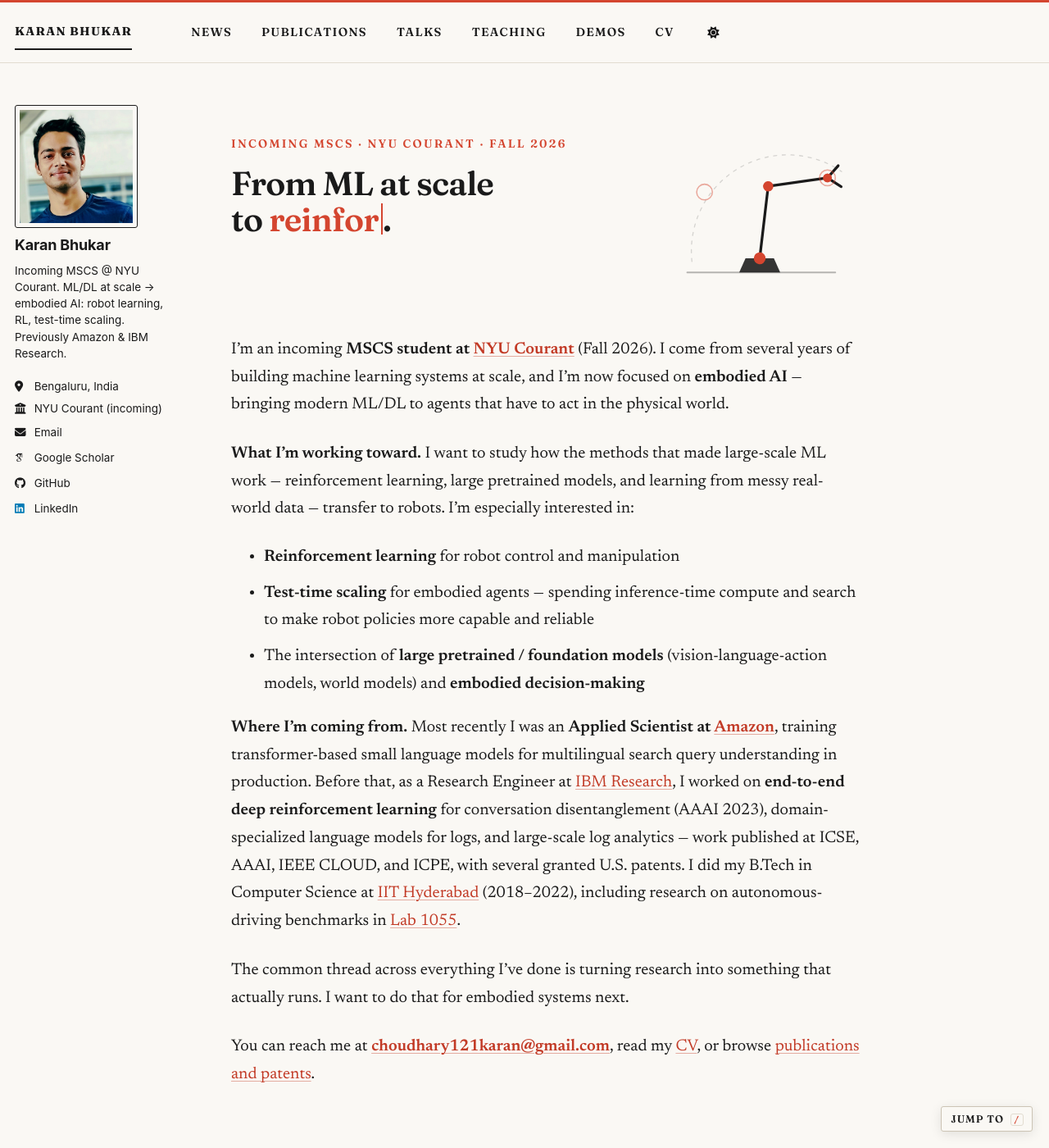
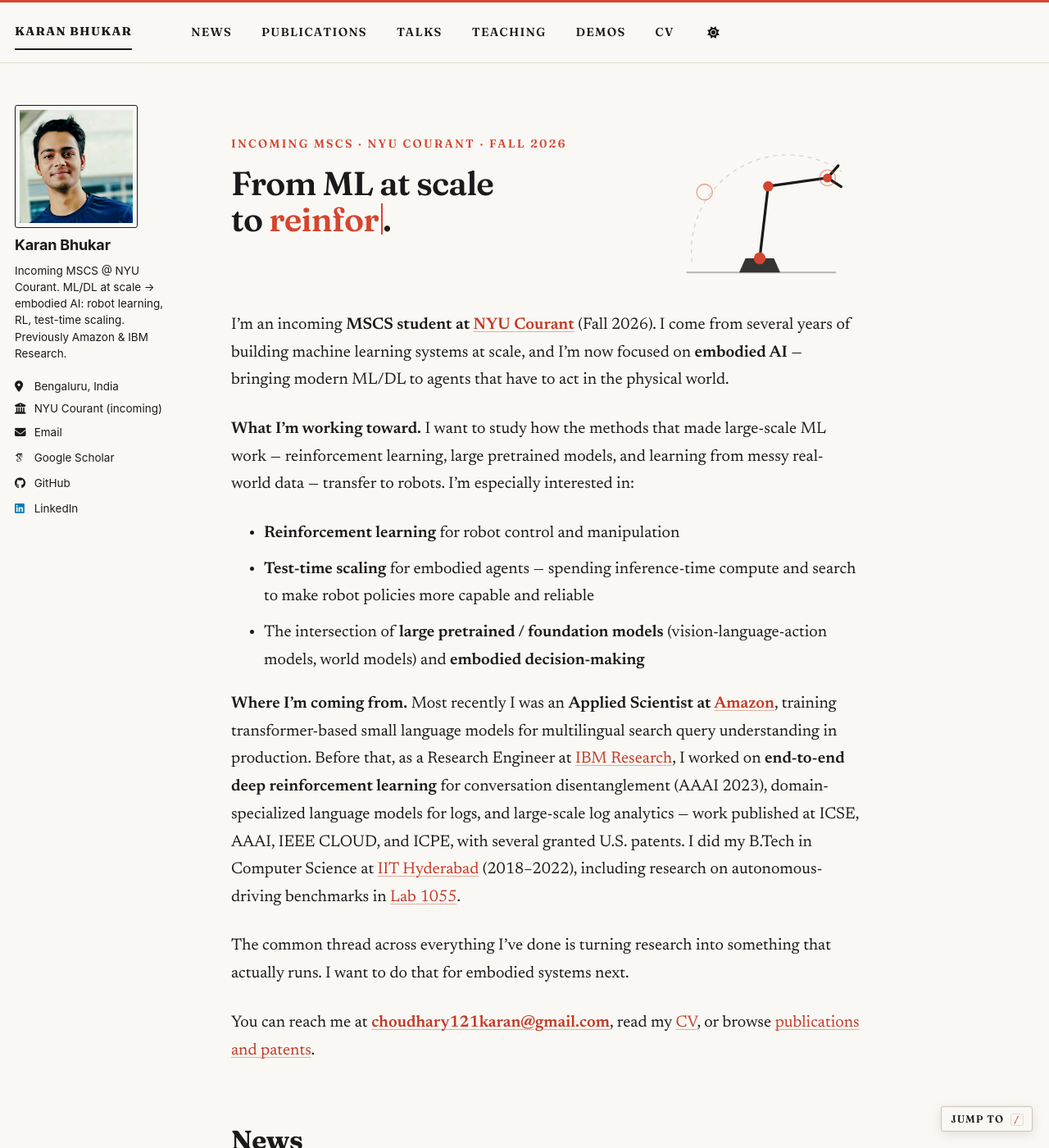
Before and after one commit to karan121bhukar/karan121bhukar.github.io, a Jekyll site: the page built from _pages/about.md, in a window 1280 px wide and 1400 px high. Shown: the whole window at 82% size. Built offline with Jekyll 4.4.1, drawn with Linux system fonts in a browser that asks for light colours; some web fonts are replaced; a script bundle is joined from its source files by our own code; library files that are not in the unit come from our copies.

Commit message:
Reduce hero/robot block bottom margin so the intro paragraph sits at normal spacing

```diff
--- a/_sass/_custom.scss
+++ b/_sass/_custom.scss
@@ -138,7 +138,7 @@
   display: flex;
   align-items: center;
   gap: 2.5rem;
-  margin: 0.25em 0 2.8em;
+  margin: 0.25em 0 1.3em;
 }
 
 .page__content .home-hero {
```
